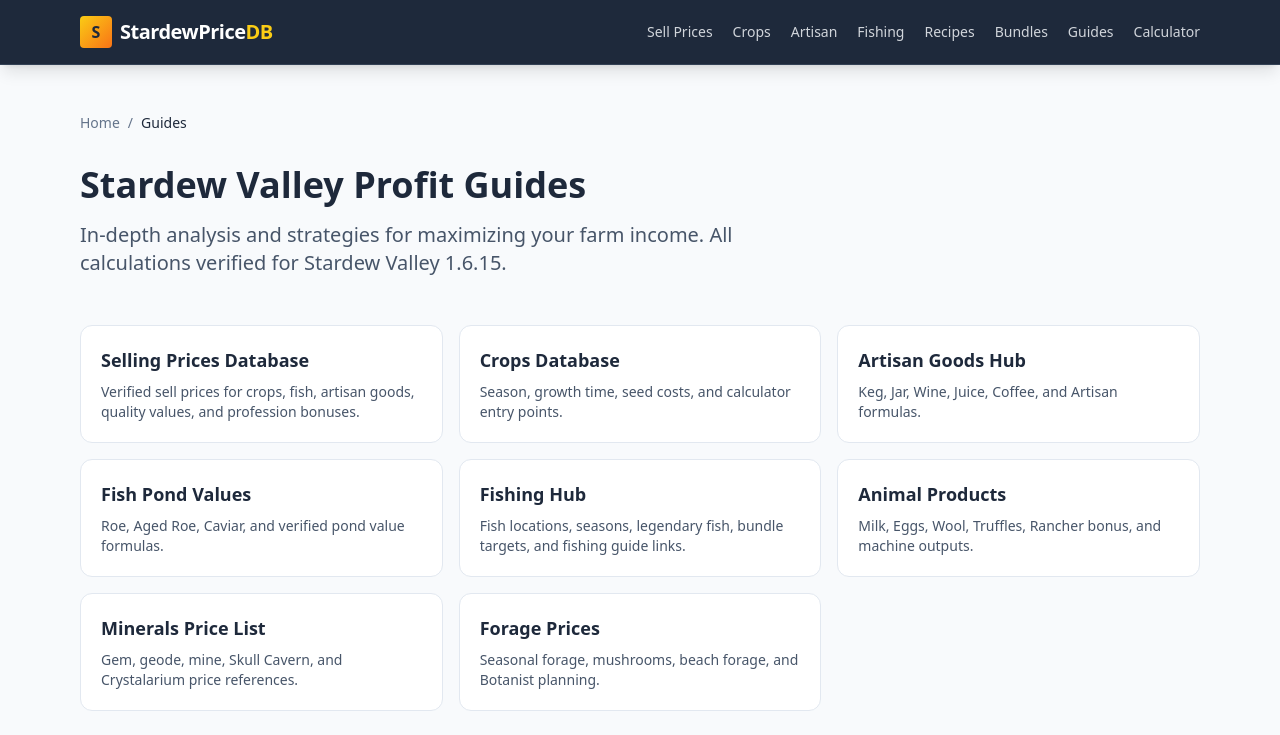
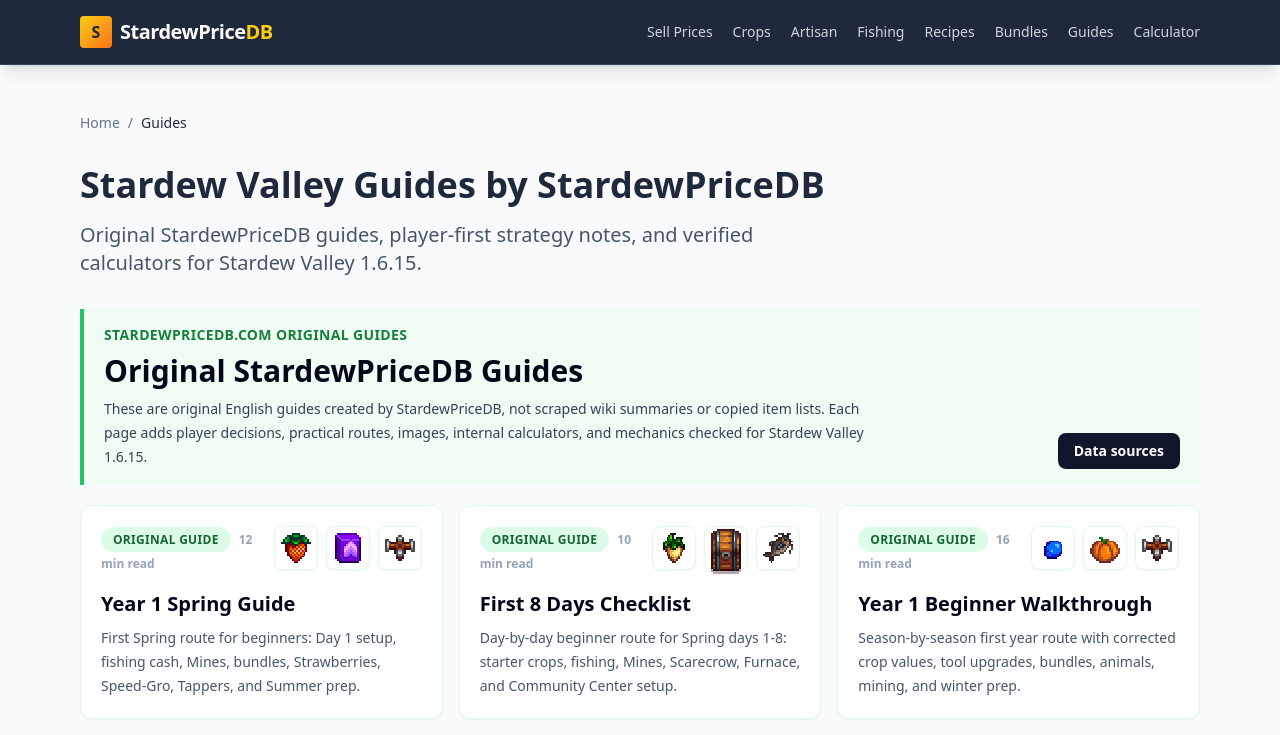
Before and after one commit to xiongmaopan/stardew-price-db, a Next.js app: page /guide in a window 1280 px wide. Shown: the top 735 px of the page. Built offline with nearby package versions, Linux system fonts and the light colour scheme.

Commit message:
feat: feature original guides on guide hub

```diff
--- a/app/guide/page.js
+++ b/app/guide/page.js
@@ -1,17 +1,18 @@
 import Link from 'next/link';
+import GameImage from '@/components/GameImage';
 
 const SITE_URL = 'https://stardewpricedb.com';
 const OG_IMAGE = '/og-image.png';
 
 export const metadata = {
-  title: 'Stardew Valley Guides - Profit Strategies & Money Making Tips',
-  description: 'Stardew Valley guides for crop profit, Keg vs Jar math, Ancient Fruit, Fish Ponds, gifts, bundles, and Year 1 money.',
+  title: 'Stardew Valley Guides by StardewPriceDB',
+  description: 'Original StardewPriceDB guides for Stardew Valley 1.6.15, including beginner routes, weapon rankings, Robin shop picks, crop profit, bundles, and money strategy.',
   alternates: {
     canonical: '/guide/',
   },
   openGraph: {
-    title: 'Stardew Valley Guides',
-    description: 'Profit strategy guides for Stardew Valley crops, artisan goods, fish ponds, gifts, and bundles.',
+    title: 'Stardew Valley Guides by StardewPriceDB',
+    description: 'Original English Stardew Valley guides from StardewPriceDB, plus verified calculators and price data.',
     url: `${SITE_URL}/guide/`,
     type: 'website',
     images: [{ url: OG_IMAGE, width: 1200, height: 630, alt: 'Stardew Valley guides' }],
@@ -259,9 +260,78 @@
   },
 ];
 
+const originalGuideSlugs = [
+  'year-1-spring-guide',
+  'first-8-days-checklist',
+  'year-1-beginner-walkthrough',
+  'beginner-mistakes',
+  'best-weapons',
+  'robin-shop-best-items',
+];
+
+const originalGuideArt = {
+  'year-1-spring-guide': ['strawberry', 'speed-gro', 'quality-sprinkler'],
+  'first-8-days-checklist': ['parsnip', 'chest', 'catfish'],
+  'year-1-beginner-walkthrough': ['blueberry', 'pumpkin', 'quality-sprinkler'],
+  'beginner-mistakes': ['prismatic-shard', 'dinosaur-egg', 'bomb'],
+  'best-weapons': ['infinity-blade', 'dragontooth-club', 'iridium-needle'],
+  'robin-shop-best-items': ['big-chest', 'calendar', 'workbench'],
+};
+
+const originalGuides = originalGuideSlugs
+  .map((slug) => guides.find((guide) => guide.slug === slug))
+  .filter(Boolean)
+  .map((guide) => ({ ...guide, art: originalGuideArt[guide.slug] || [] }));
+
+const regularGuides = guides.filter((guide) => !originalGuideSlugs.includes(guide.slug));
+
+const jsonLd = {
+  '@context': 'https://schema.org',
+  '@graph': [
+    {
+      '@type': 'CollectionPage',
+      '@id': `${SITE_URL}/guide/#collection`,
+      name: 'Original StardewPriceDB Guides',
+      description:
+        'A guide library of original StardewPriceDB editorial content for Stardew Valley 1.6.15, including beginner routes, weapon rankings, farm workflow advice, calculators, and verified game mechanics.',
+      url: `${SITE_URL}/guide/`,
+      inLanguage: 'en-US',
+      publisher: {
+        '@type': 'Organization',
+        name: 'StardewPriceDB',
+        url: SITE_URL,
+      },
+    },
+    {
+      '@type': 'ItemList',
+      '@id': `${SITE_URL}/guide/#original-guides`,
+      name: 'Original StardewPriceDB Guides',
+      itemListElement: originalGuides.map((guide, index) => ({
+        '@type': 'ListItem',
+        position: index + 1,
+        name: guide.title,
+        url: `${SITE_URL}/guide/${guide.slug}/`,
+      })),
+    },
+  ],
+};
+
+function GuideIconRow({ slugs }) {
+  return (
+    <div className="flex gap-2" aria-label="Guide topic items">
+      {slugs.map((slug) => (
+        <div key={slug} className="flex h-11 w-11 items-center justify-center rounded-lg border border-green-100 bg-white shadow-sm">
+          <GameImage slug={slug} alt={slug.replace(/-/g, ' ')} width={30} height={30} />
+        </div>
+      ))}
+    </div>
+  );
+}
+
 export default function GuidesPage() {
   return (
     <main className="max-w-6xl mx-auto px-4 py-12">
+      <script type="application/ld+json" dangerouslySetInnerHTML={{ __html: JSON.stringify(jsonLd) }} />
       <nav className="mb-8 text-sm text-slate-500">
         <Link href="/">Home</Link>
         <span className="mx-2">/</span>
@@ -269,12 +339,50 @@
       </nav>
 
       <h1 className="text-4xl font-extrabold text-slate-800 mb-4">
-        Stardew Valley Profit Guides
+        Stardew Valley Guides by StardewPriceDB
       </h1>
 
-      <p className="text-xl text-slate-600 mb-12 max-w-3xl">
-        In-depth analysis and strategies for maximizing your farm income. All calculations verified for Stardew Valley 1.6.15.
+      <p className="text-xl text-slate-600 mb-8 max-w-3xl">
+        Original StardewPriceDB guides, player-first strategy notes, and verified calculators for Stardew Valley 1.6.15.
       </p>
+
+      <section className="mb-10">
+        <div className="mb-5 flex flex-col gap-3 border-l-4 border-green-500 bg-green-50 px-5 py-4 md:flex-row md:items-end md:justify-between">
+          <div className="max-w-3xl">
+            <p className="mb-2 text-sm font-black uppercase tracking-wide text-green-700">stardewpricedb.com original guides</p>
+            <h2 className="text-3xl font-black text-slate-950">Original StardewPriceDB Guides</h2>
+            <p className="mt-2 text-sm leading-6 text-slate-700">
+              These are original English guides created by StardewPriceDB, not scraped wiki summaries or copied item lists.
+              Each page adds player decisions, practical routes, images, internal calculators, and mechanics checked for Stardew Valley 1.6.15.
+            </p>
+          </div>
+          <Link href="/about-data/" className="inline-flex rounded-lg bg-slate-900 px-4 py-2 text-sm font-bold text-white hover:bg-slate-800">
+            Data sources
+          </Link>
+        </div>
+
+        <div className="grid gap-4 md:grid-cols-2 lg:grid-cols-3">
+          {originalGuides.map((guide) => (
+            <Link
+              key={guide.slug}
+              href={`/guide/${guide.slug}/`}
+              className="rounded-xl border border-green-100 bg-white p-5 shadow-sm transition hover:border-green-300 hover:shadow-md"
+            >
+              <div className="mb-4 flex items-start justify-between gap-3">
+                <div>
+                  <span className="rounded-full bg-green-100 px-3 py-1 text-xs font-black uppercase tracking-wide text-green-800">
+                    Original Guide
+                  </span>
+                  <span className="ml-2 text-xs font-semibold text-slate-400">{guide.readTime} read</span>
+                </div>
+                <GuideIconRow slugs={guide.art} />
+              </div>
+              <h3 className="text-xl font-black text-slate-950">{guide.title}</h3>
+              <p className="mt-2 text-sm leading-6 text-slate-600">{guide.description}</p>
+            </Link>
+          ))}
+        </div>
+      </section>
 
       <section className="grid md:grid-cols-3 gap-4 mb-10">
         {[
@@ -294,11 +402,12 @@
         ))}
       </section>
 
+      <h2 className="mb-4 text-2xl font-black text-slate-900">All Strategy Guides</h2>
       <div className="grid md:grid-cols-2 gap-6">
-        {guides.map((guide) => (
+        {regularGuides.map((guide) => (
           <Link
             key={guide.slug}
-            href={`/guide/${guide.slug}`}
+            href={`/guide/${guide.slug}/`}
             className="bg-white rounded-xl border border-slate-200 p-6 hover:shadow-lg hover:border-blue-300 transition group"
           >
             <div className="flex items-center gap-2 mb-3">
```
